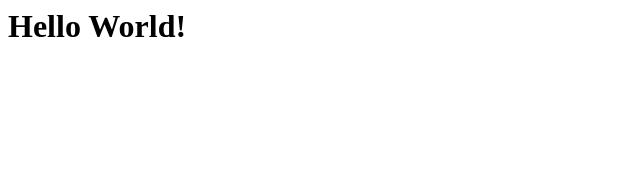
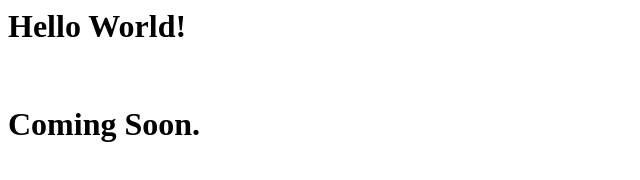
Before and after one commit to pancraschow/pancraschow.github.io, a plain HTML site: page index.html in a window 1280 px wide. Shown: the whole page, without its empty margins (0-640 px from the left). Drawn offline with Linux system fonts and the light colour scheme.

Commit message:
Update index.html

```diff
--- a/index.html
+++ b/index.html
@@ -6,7 +6,7 @@
     <h1>Hello World!</h1>
     <br/>
     <h1>
-      <a href="aliexpress://goto?url=http%3a%2f%2factivities.aliexpress.com%2fandytest0716.php"></a>
+      Coming Soon.
     </h1>
   </body>
 </html>
```
